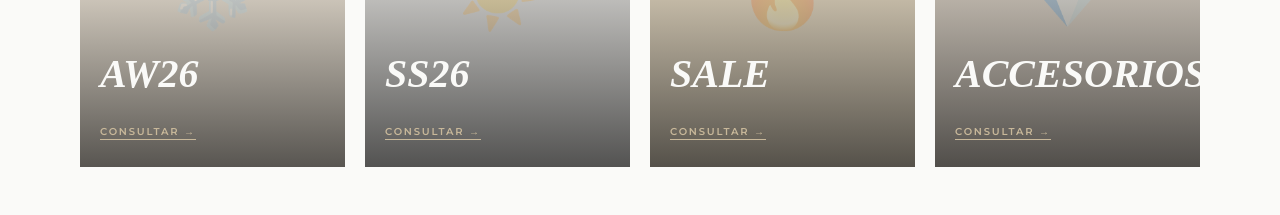
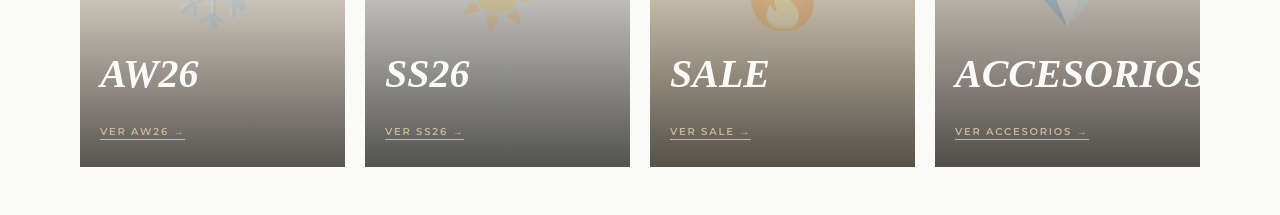
Before and after one commit to lasgarcias/tiendeishon, a plain HTML site: page index.html in a window 1280 px wide. Shown: the part 1340-1555 px from the top of the page. Drawn offline with nearby package versions, Linux system fonts and the light colour scheme; a web font is replaced by a local one.

Commit message:
Actualizar rutas de categorías hacia productos

```diff
--- a/index.html
+++ b/index.html
@@ -116,7 +116,7 @@
 <div class="cat-card-overlay"></div>
 <div class="cat-card-content">
 <h3>AW26</h3>
-<a href="https://wa.me/5493515155620?text=" target="_blank">Consultar →</a>
+<a href="productos.html?categoria=AW26">Ver AW26 →</a>
 </div>
 </div>
 <div class="cat-card reveal" style="transition-delay:.1s">
@@ -126,7 +126,7 @@
 <div class="cat-card-overlay"></div>
 <div class="cat-card-content">
 <h3>SS26</h3>
-<a href="https://wa.me/5493515155620?text=" target="_blank">Consultar →</a>
+<a href="productos.html?categoria=SS26">Ver SS26 →</a>
 </div>
 </div>
 <div class="cat-card reveal" style="transition-delay:.15s">
@@ -136,7 +136,7 @@
 <div class="cat-card-overlay"></div>
 <div class="cat-card-content">
 <h3>SALE</h3>
-<a href="https://wa.me/5493515155620?text=" target="_blank">Consultar →</a>
+<a href="productos.html?categoria=SALE">Ver SALE →</a>
 </div>
 </div>
 <div class="cat-card reveal" style="transition-delay:.2s">
@@ -146,7 +146,7 @@
 <div class="cat-card-overlay"></div>
 <div class="cat-card-content">
 <h3>ACCESORIOS</h3>
-<a href="https://wa.me/5493515155620?text=" target="_blank">Consultar →</a>
+<a href="productos.html?categoria=ACCESORIOS">Ver accesorios →</a>
 </div>
 </div>
 </div>
```
